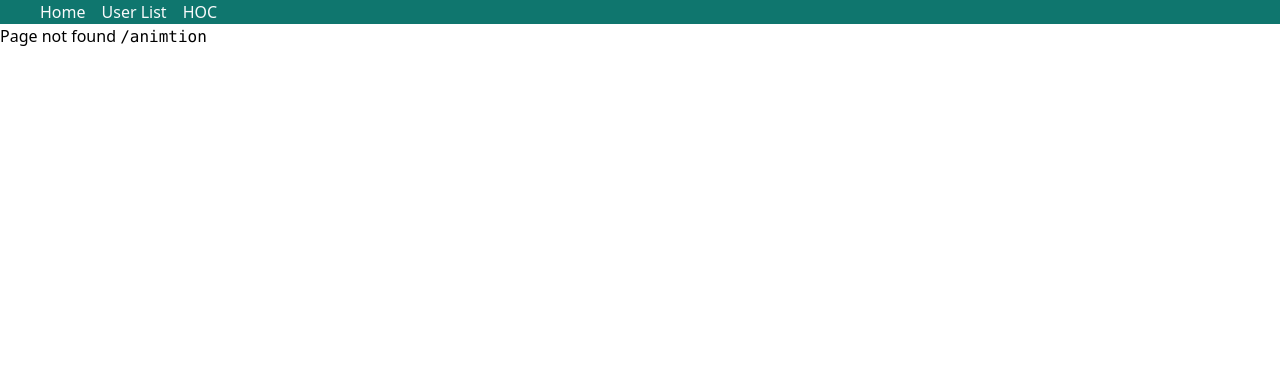
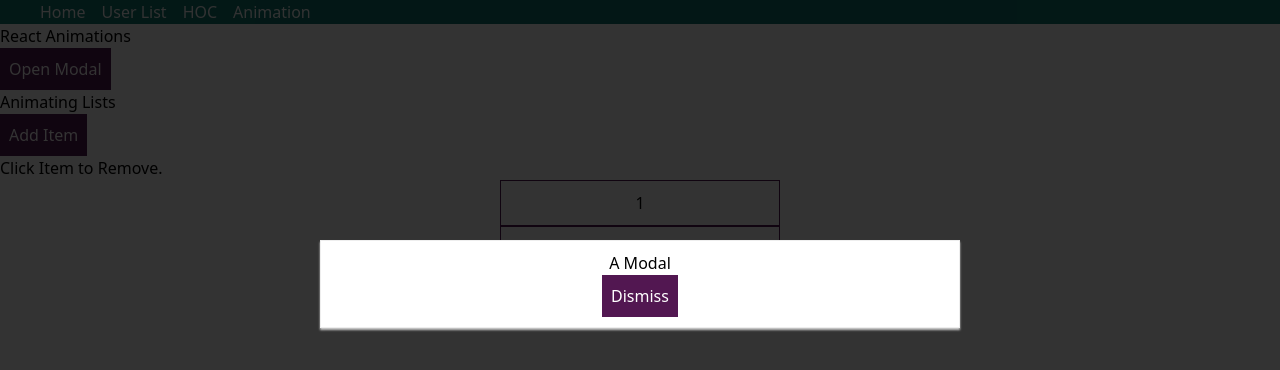
Before and after one commit to tiwaripankaj2013/ReactApp, a React (Create React App) app: page /animtion in a window 1280 px wide. Before the commit this address had no page. Shown: the top 370 px of the page. Built offline with nearby package versions, Linux system fonts and the light colour scheme.

Commit message:
redux setup

```diff
--- a/src/App.js
+++ b/src/App.js
@@ -5,7 +5,7 @@ import { Home } from "./pages";
 import PageNotFound from './pages/pageNotFound';
 import { User } from "./pages/user";
 import { UserDetails } from './pages/userDetails';
-
+import Animation from './component/modal';
 function App() {
   // class component
 
@@ -18,6 +18,7 @@ function App() {
         <Route exact path="/user" element={<User />} />
         <Route exact path="/user/:id" element={<UserDetails />} />
         <Route exact path="/hoc"  element={<HigherOrderComponent />} />
+        <Route exact path="/animtion"  element={<Animation />} />
 
         <Route path="*"  element={<PageNotFound/>} />
 
--- a/src/component/header/index.js
+++ b/src/component/header/index.js
@@ -9,6 +9,7 @@ import { Link, NavLink } from 'react-router-dom';
           {/* <li className="list-item"><Link path="/about">About</Link> </li> */}
           <li className="list-item text-gray-50 px-2"><NavLink to="/user">User List</NavLink> </li>
           <li className="list-item text-gray-50 px-2"><NavLink to="/hoc">HOC</NavLink> </li>
+          <li className="list-item text-gray-50 px-2"><NavLink to="/animtion">Animation</NavLink> </li>
        </ul>
     </header>
   )
--- /dev/null
+++ b/src/component/modal/Backdrop.css
@@ -0,0 +1,9 @@
+.Backdrop {
+    position: fixed;
+    z-index: 100;
+    top: 0;
+    left: 0;
+    width: 100%;
+    height: 100%;
+    background-color: rgba(0,0,0,0.8);
+}
--- /dev/null
+++ b/src/component/modal/Backdrop.js
@@ -0,0 +1,9 @@
+import React from 'react';
+
+import './Backdrop.css';
+
+const Backdrop = (props) => (
+    <div className="Backdrop"></div>
+);
+
+export default Backdrop;
--- /dev/null
+++ b/src/component/modal/List.css
@@ -0,0 +1,22 @@
+.List {
+    list-style: none;
+    margin: 0 auto;
+    padding: 0;
+    width: 280px;
+}
+
+.ListItem {
+    margin: 0;
+    padding: 10px;
+    box-sizing: border-box;
+    width: 100%;
+    border: 1px solid #521751;
+    background-color: white;
+    text-align: center;
+    cursor: pointer;
+}
+
+.ListItem:hover,
+.ListItem:active {
+    background-color: #ccc;
+}
--- /dev/null
+++ b/src/component/modal/index.css
@@ -0,0 +1,13 @@
+.Button {
+   border: 1px solid #521751;
+   font: inherit;
+   padding: 8px;
+   background-color: #521751;
+   color: white;
+   cursor: pointer;
+ }
+
+ .Button:hover,
+ .Button:active {
+   background-color: #fa923f;
+ }
--- /dev/null
+++ b/src/component/modal/index.js
@@ -0,0 +1,32 @@
+import React, { useState } from "react";
+import Modal from "./modal";
+import "./index.css";
+import Backdrop from './Backdrop'
+import List from './list';
+
+
+const Animation = () => {
+  const [modalIsOpen, setmodalIsOpen] = useState(false);
+  const showModal = () => {
+    setmodalIsOpen(true);
+  };
+
+  const closeModal = () => {
+    setmodalIsOpen(false);
+  };
+
+  return (
+    <div className=" container mx-auto">
+      <h1>React Animations</h1>
+      <Modal show={modalIsOpen} closed={closeModal} />
+      <Backdrop show={modalIsOpen} />
+      <button className="Button" onClick={showModal}>
+        Open Modal
+      </button>
+      <h3>Animating Lists</h3>
+      <List />
+    </div>
+  );
+};
+
+export default Animation;
--- /dev/null
+++ b/src/component/modal/list.js
@@ -0,0 +1,49 @@
+import React, {useState} from 'react';
+import './List.css';
+
+const List  =  () => {
+    const [items,setItems] =  useState([1, 2, 3])
+
+
+   const  addItemHandler = () => {
+        setItems((prevState) => {
+            return {
+                items: prevState.items.concat(prevState.items.length + 1)
+            };
+        });
+    }
+
+   const  removeItemHandler = (setIndex) => {
+        setItems((prevState) => {
+            return {
+                items: prevState.items.filter((item, index) => index !== setIndex)
+            };
+        });
+    }
+
+
+        const listItems = items.map( (item, index) => (
+            <li
+                key={index}
+                className="ListItem"
+                onClick={() => removeItemHandler(index)}>{item}</li>
+        ) );
+
+        return (
+            <>
+            <div>
+                <button className="Button" onClick={addItemHandler}>Add Item</button>
+                <p>Click Item to Remove.</p>
+                <ul className="List">
+                    {listItems}
+                </ul>
+            </div>
+            <div>
+
+            </div>
+            </>
+        );
+
+}
+
+export default List;
--- /dev/null
+++ b/src/component/modal/modal.css
@@ -0,0 +1,51 @@
+.Modal {
+   position: fixed;
+   z-index: 200;
+   border: 1px solid #eee;
+   box-shadow: 0 2px 2px #ccc;
+   background-color: white;
+   padding: 10px;
+   text-align: center;
+   box-sizing: border-box;
+   top: 30%;
+   left: 25%;
+   width: 50%;
+}
+
+.ModalOpen {
+   animation: openModal 0.4s ease-out forwards;
+}
+
+.ModalClosed {
+   animation: closeModal 0.4s ease-out forwards;
+}
+
+@keyframes openModal {
+   0% {
+       opacity: 0;
+       transform: translateY(-100%);
+   }
+   50% {
+       opacity: 1;
+       transform: translateY(90%);
+   }
+   100% {
+       opacity: 1;
+       transform: translateY(0);
+   }
+}
+
+@keyframes closeModal {
+   0% {
+       opacity: 1;
+       transform: translateY(0);
+   }
+   50% {
+       opacity: 0.8;
+       transform: translateY(60%);
+   }
+   100% {
+       opacity: 0;
+       transform: translateY(-100%);
+   }
+}
--- /dev/null
+++ b/src/component/modal/modal.js
@@ -0,0 +1,12 @@
+import React from 'react';
+
+import './modal.css';
+
+const Modal = (props) => (
+    <div className="Modal">
+        <h1>A Modal</h1>
+        <button className="Button" onClick={props.closed}>Dismiss</button>
+    </div>
+);
+
+export default Modal;
```
